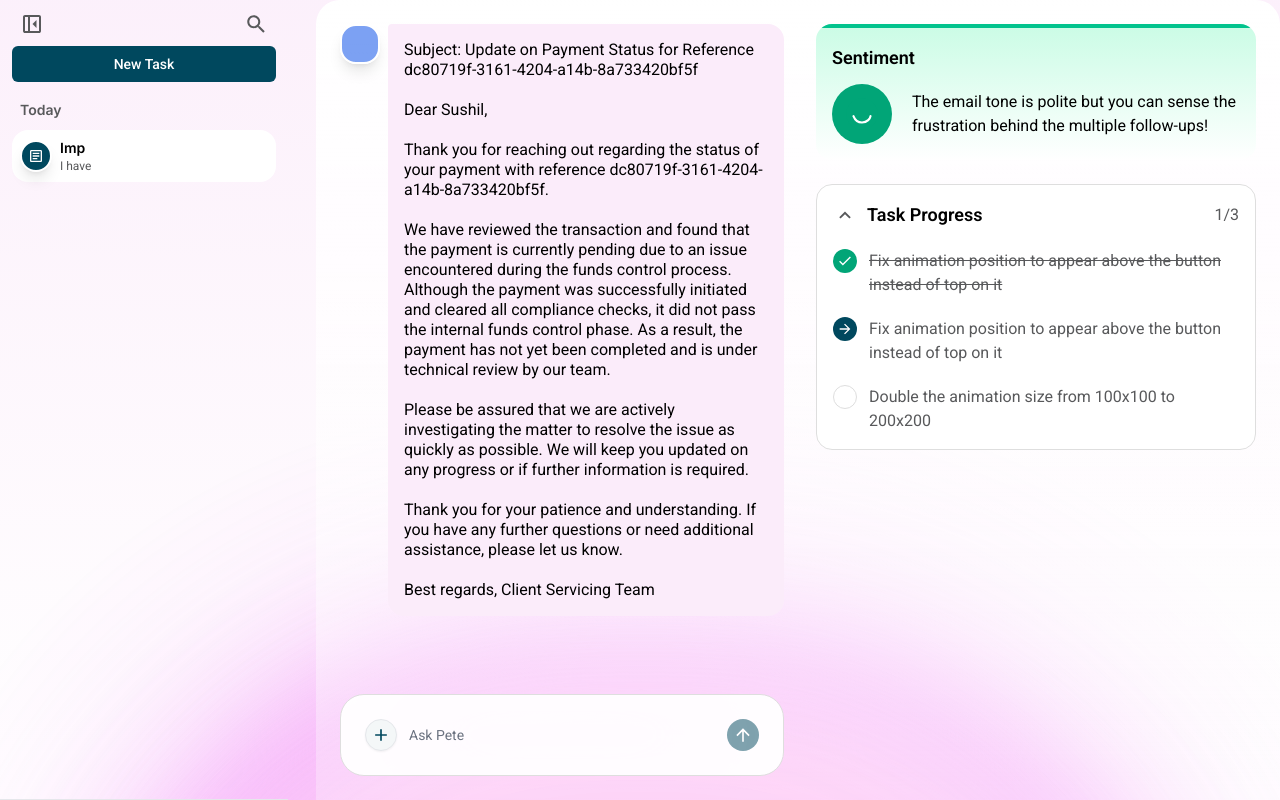
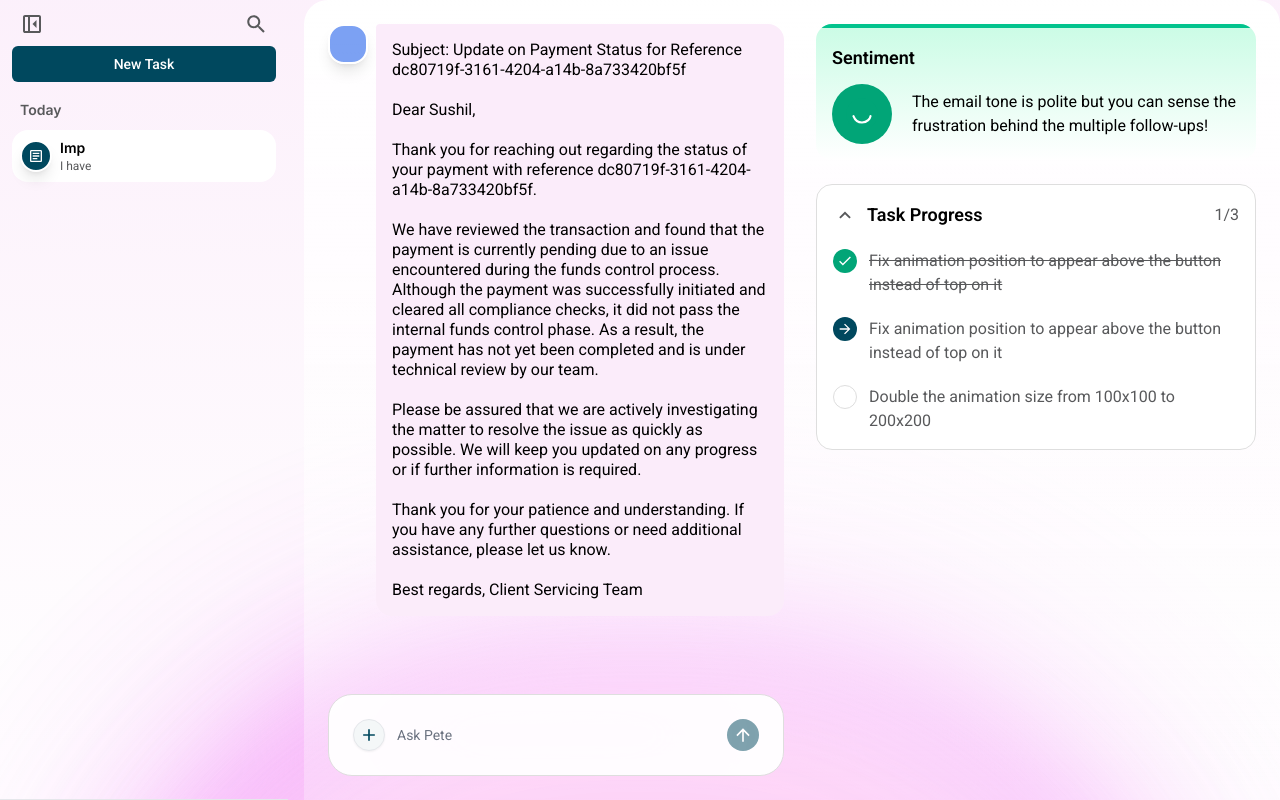
Before and after one commit to jthnroy/pixel-world, an Angular app: page / in a window 1280 px wide. Built offline with nearby package versions, Linux system fonts and the light colour scheme.

Commit message:
Update gap to 1rem and use consistent p-4 padding for task progress

```diff
--- a/src/app/app.html
+++ b/src/app/app.html
@@ -38,7 +38,7 @@
   </div>
 
   <!-- Main Layout -->
-  <div class="relative z-10 flex h-screen flex-col lg:flex-row" style="gap: 1.75rem;">
+  <div class="relative z-10 flex h-screen flex-col lg:flex-row" style="gap: 1rem;">
     <!-- Left Sidebar -->
     <div class="flex flex-col p-3 gap-2.5 lg:w-72 w-full lg:h-auto h-auto lg:border-r-0 border-b border-gray-200">
       <!-- Header Icons -->
@@ -151,7 +151,7 @@
            </div>
 
           <!-- Task Progress Card -->
-          <div class="bg-white border border-stroke-neutral-light rounded-16 w-full" [class.p-4]="isTaskProgressExpanded()" [class.p-2]="!isTaskProgressExpanded()">
+          <div class="bg-white border border-stroke-neutral-light rounded-16 p-4 w-full">
             <div class="flex items-center gap-2.5 cursor-pointer" [class.mb-5]="isTaskProgressExpanded()" (click)="toggleTaskProgress()">
               <svg class="w-6 h-6 text-text-neutral transition-transform duration-200" [class.rotate-180]="!isTaskProgressExpanded()" viewBox="0 0 24 25" fill="none">
                 <path d="M12 8.79504L6 14.795L7.41 16.205L12 11.625L16.59 16.205L18 14.795L12 8.79504Z" fill="currentColor"/>
```
